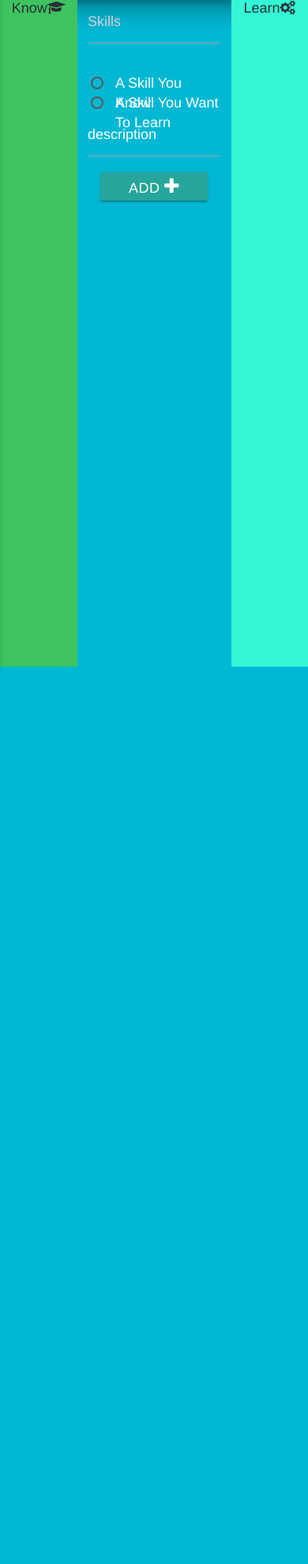
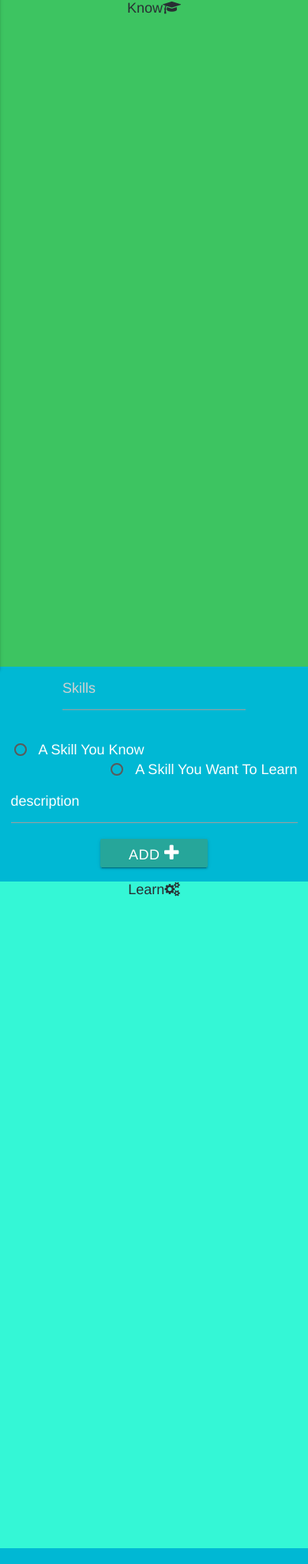
Before and after one commit to bekkblando/skillswap, a Django app: template skillswap/templates/knowskill.html in a window 390 px wide. Shown: the part 56-2036 px from the top of the page at 79% size. Before the commit the page ends 905 px from the top, so only its background shows below. Run offline with Django 3.2, Linux system fonts and the light colour scheme; the template is opened without the code that fills it, so the values that code supplies are empty; parts of the project's set-up code (start-up, migrations or seed data) failed here and were passed over; some libraries are stand-ins or nearby versions.

Commit message:
Mobile UI

```diff
--- a/skillswap/templates/knowskill.html
+++ b/skillswap/templates/knowskill.html
@@ -2,7 +2,7 @@
 {% block body %}
 <body style="background:#00B8D4">
 <div class="row">
-<div class="col s3 m3" style="text-align:center;background:#3DC461;height:100%;">Know<i class="fa fa-graduation-cap"></i>
+<div class="col s12 m3" style="text-align:center;background:#3DC461;height:100%;">Know<i class="fa fa-graduation-cap"></i>
  {% for skill in know %}
     <div>{{ skill.name }}</div>
      <div><form method="post" action="{% url 'deleteknow'  skill.id  %}">
@@ -22,7 +22,7 @@ select {
     display:inline-block;
 }
 </style>
-<div class="col s6 m6">
+<div class="col s12 m6">
 <form method="POST" class="center-align">{% csrf_token %}
 <div id="skills" class="center-align">
   <input class="typeahead" type="text" placeholder="Skills" name="name" required>
@@ -56,7 +56,7 @@ select {
 </div>
 
 
- <div class="col s3 m3" style="text-align:center;background:#34F7D6;height:100%;">Learn<i class="fa fa-cogs"></i>
+ <div class="col s12 m3" style="text-align:center;background:#34F7D6;height:100%;">Learn<i class="fa fa-cogs"></i>
      {% for skill in learn %}
         <div>{{ skill.name }}</div><div><form method="post" action="{% url 'deletelearn'  skill.id  %}">
          {% csrf_token %}
```
